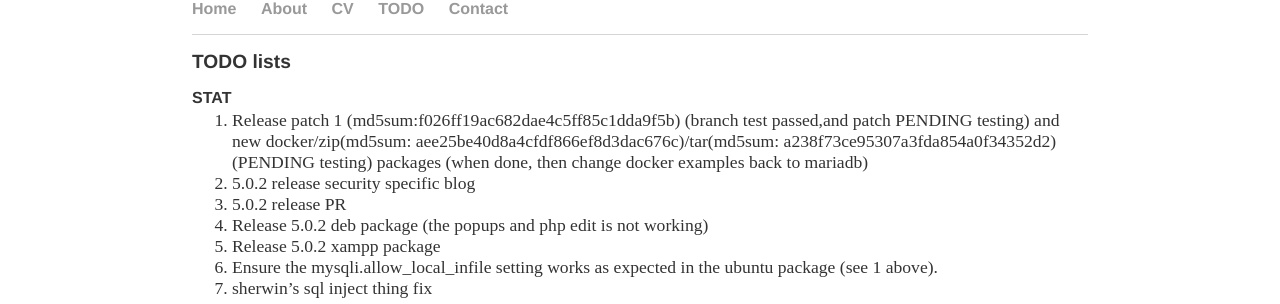
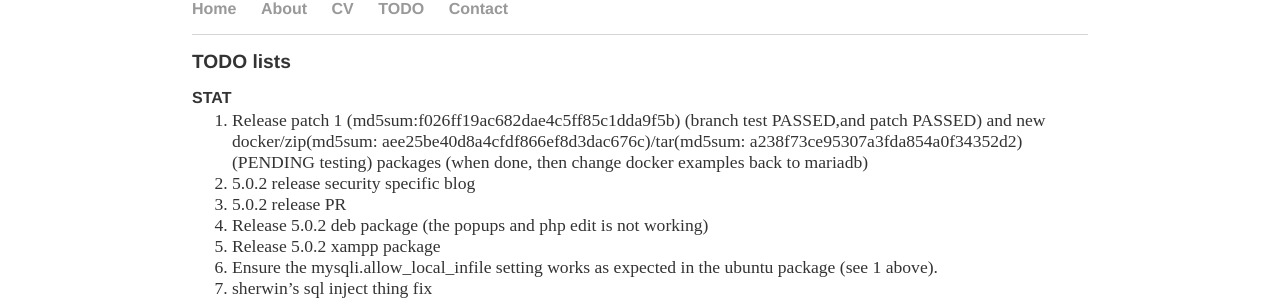
Before and after one commit to bradymiller/bradymiller.github.io, a Jekyll site: the page built from todo/index.md, in a window 1280 px wide. Shown: the part 149-453 px from the top of the page. Built offline with Jekyll 4.4.1, drawn with Linux system fonts in a browser that asks for light colours; our own code applies the rules of GitHub Pages for plain Markdown files.

Commit message:
Update index.md

```diff
--- a/todo/index.md
+++ b/todo/index.md
@@ -4,7 +4,7 @@ layout: default
 ## TODO lists
 
 ### STAT
-1. Release patch 1 (md5sum:f026ff19ac682dae4c5ff85c1dda9f5b) (branch test passed,and patch PENDING testing) and new docker/zip(md5sum: aee25be40d8a4cfdf866ef8d3dac676c)/tar(md5sum: a238f73ce95307a3fda854a0f34352d2)(PENDING testing) packages (when done, then change docker examples back to mariadb)
+1. Release patch 1 (md5sum:f026ff19ac682dae4c5ff85c1dda9f5b) (branch test PASSED,and patch PASSED) and new docker/zip(md5sum: aee25be40d8a4cfdf866ef8d3dac676c)/tar(md5sum: a238f73ce95307a3fda854a0f34352d2)(PENDING testing) packages (when done, then change docker examples back to mariadb)
 1. 5.0.2 release security specific blog
 1. 5.0.2 release PR
 1. Release 5.0.2 deb package (the popups and php edit is not working)
```
